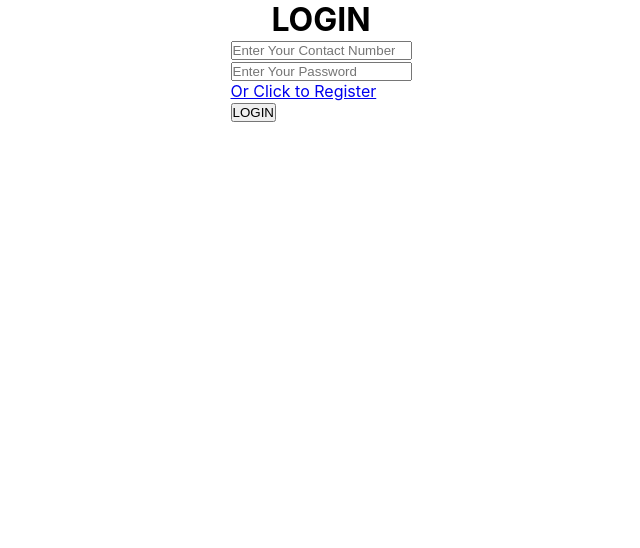
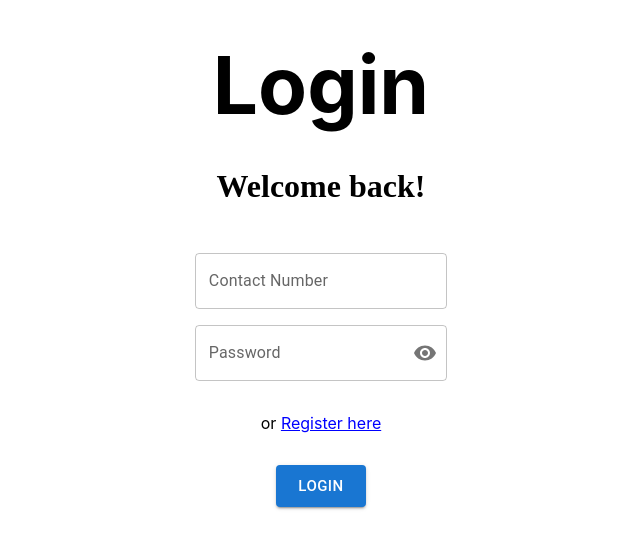
Before and after one commit to pranjal-sarkar/family-website-frontend, a React (Create React App) app: page / in a window 1280 px wide. Shown: the top 548 px of the page, without its empty margins (319-959 px from the left). Built offline with nearby package versions, Linux system fonts and the light colour scheme.

Commit message:
Frontend | Designing done. API calling is left

```diff
--- /dev/null
+++ b/src/Components/Contact Number Input/ContactNumberInput.css
@@ -0,0 +1,12 @@
+*{
+    margin: 0;
+    padding: 0;
+}
+
+.text-field-contact-number-input {
+    display: flex;
+    justify-content: center;
+    align-items: center;
+
+    margin-top: 5vh;
+}
--- /dev/null
+++ b/src/Components/Contact Number Input/ContactNumberInput.tsx
@@ -0,0 +1,26 @@
+import * as React from 'react';
+import Box from '@mui/material/Box';
+import TextField from '@mui/material/TextField';
+import './ContactNumberInput.css';
+
+export default function ContactNumberInput() {
+  return (
+    <Box
+      component="form"
+      sx={{
+        '& .MuiTextField-root': { m: 1, width: '25ch' },
+      }}
+      noValidate
+      autoComplete="off"
+    >
+      <div className='text-field-contact-number-input'>
+        <TextField
+          id="outlined-password-input"
+          label="Contact Number"
+          type="number"
+          autoComplete="current-password"
+        />
+      </div>
+    </Box>
+  );
+}
--- a/src/Components/Login Credentials/Login.css
+++ b/src/Components/Login Credentials/Login.css
@@ -3,12 +3,37 @@
     padding: 0;
 }
 
-.form-tag{
-    display: flex;
-    justify-content: center;
-    align-items: center;
+@import url('https://fonts.googleapis.com/css2?family=Dancing+Script:wght@600&family=Roboto+Mono:wght@300&family=Roboto:wght@300&display=swap');
+
+.login-heading {
+    height: 15vh;
+
+    /* background-color: red; */
+
 }
 
-h1 {
-    text-align: center;
+.display-flex {
+    display: flex;
+    align-items: center;
+    justify-content: center;
 }
+
+.login-heading h1 {
+    height: 100%;
+    font-size: 10vh;
+}
+
+.welcome-back-writing h1 {
+    font-family: 'Dancing Script', cursive;
+    /* font-family: 'Roboto', sans-serif;
+    font-family: 'Roboto Mono', monospace; */
+}
+
+.or-register-here-link {
+    /* text-decoration: none; */
+}
+
+span{
+    color: blue;
+    text-decoration: underline;
+}
--- a/src/Components/Login Credentials/Login.tsx
+++ b/src/Components/Login Credentials/Login.tsx
@@ -13,6 +13,14 @@ import { useNavigate, NavLink } from 'react-router-dom';
 
 // importing custom hooks
 import { useMemberAuthContext } from '../../hooks/useMemberAuthContext';
+
+// importing images
+import src from '../../Assets/DadaWriting.jpeg';
+
+// importing components
+import ContactNumberInput from '../Contact Number Input/ContactNumberInput.tsx';
+import PasswordInput from '../Password Input/PasswordInput.tsx';
+import LoginSubmitButton from '../Login Submit Button/LoginSubmitButton.tsx';
 
 const Login = () => {
   const navigate = useNavigate();
@@ -41,7 +49,7 @@ const Login = () => {
 
       console.log("process.env.HOSTED_BACKEND_DOMAIN: ");
       console.log(process.env.REACT_APP_HOSTED_BACKEND_DOMAIN);
-      console.log(typeof(process.env.REACT_APP_HOSTED_BACKEND_DOMAIN));
+      console.log(typeof (process.env.REACT_APP_HOSTED_BACKEND_DOMAIN));
 
       const url = process.env.REACT_APP_HOSTED_BACKEND_DOMAIN + '/api/v1.0.0/authentication/member-login';
 
@@ -73,24 +81,28 @@ const Login = () => {
 
   return (
     <>
-      <div className="login-components">
-        <h1>LOGIN</h1>
-        <div className="form-tag">
-          <form>
-            <div className="contact-input">
-              <input type="number" placeholder='Enter Your Contact Number' onChange={handleChangeContact} />
-            </div>
+      <div className="login-heading">
+        <h1 className='display-flex'>Login</h1>
+      </div>
 
-            <div className="password-input">
-              <input type="password" placeholder='Enter Your Password' onChange={handleChangePassword} />
-            </div>
+      <div className="welcome-back-writing">
+        <h1 className='display-flex'>Welcome back!</h1>
+      </div>
 
-            <div className="login-submit-button">
-              <p><NavLink to="/sign-up">Or Click to Register</NavLink> </p>
-              <button type="submit" onClick={loginSubmit}>LOGIN</button>
-            </div>
-          </form>
-        </div>
+      <div className="contact-number-input">
+        <ContactNumberInput />
+      </div>
+
+      <div className="password-input">
+        <PasswordInput />
+      </div>
+
+      <div className="or-register-here-link display-flex">
+        <p>or <span>Register here</span></p>
+      </div>
+
+      <div className="login-submit-button">
+        <LoginSubmitButton />
       </div>
     </>
   )
--- /dev/null
+++ b/src/Components/Login Submit Button/LoginSubmitButton.css
@@ -0,0 +1,7 @@
+.display-flex {
+    display: flex;
+    justify-content: center;
+    align-items: center;
+
+    margin-top: 3vh;
+}
--- /dev/null
+++ b/src/Components/Login Submit Button/LoginSubmitButton.tsx
@@ -0,0 +1,16 @@
+import * as React from 'react';
+import Box from '@mui/material/Box';
+import Button from '@mui/material/Button';
+import './LoginSubmitButton.css';
+
+export default function LoginSubmitButton() {
+    return (
+        <Box sx={{ '& button': { m: 1 } }}>
+            <div className='display-flex'>
+                <Button variant="contained" size="large">
+                    Login
+                </Button>
+            </div>
+        </Box>
+    );
+}
--- /dev/null
+++ b/src/Components/Password Input/PasswordInput.css
@@ -0,0 +1,5 @@
+.password-input {
+    display: flex;
+    justify-content: center;
+    align-items: center;
+}
--- /dev/null
+++ b/src/Components/Password Input/PasswordInput.tsx
@@ -0,0 +1,51 @@
+import * as React from 'react';
+import Box from '@mui/material/Box';
+import IconButton from '@mui/material/IconButton';
+import Input from '@mui/material/Input';
+import FilledInput from '@mui/material/FilledInput';
+import OutlinedInput from '@mui/material/OutlinedInput';
+import InputLabel from '@mui/material/InputLabel';
+import InputAdornment from '@mui/material/InputAdornment';
+import FormHelperText from '@mui/material/FormHelperText';
+import FormControl from '@mui/material/FormControl';
+import TextField from '@mui/material/TextField';
+import Visibility from '@mui/icons-material/Visibility';
+import VisibilityOff from '@mui/icons-material/VisibilityOff';
+import './PasswordInput.css';
+
+export default function PasswordInput() {
+  const [showPassword, setShowPassword] = React.useState(false);
+
+  const handleClickShowPassword = () => setShowPassword((show) => !show);
+
+  const handleMouseDownPassword = (event: React.MouseEvent<HTMLButtonElement>) => {
+    event.preventDefault();
+  };
+
+  return (
+    <Box sx={{ display: 'flex', flexWrap: 'wrap' }}>
+      <div className='password-input'>
+        <FormControl sx={{ m: 1, width: '25ch' }} variant="outlined">
+          <InputLabel htmlFor="outlined-adornment-password">Password</InputLabel>
+          <OutlinedInput
+            id="outlined-adornment-password"
+            type={showPassword ? 'text' : 'password'}
+            endAdornment={
+              <InputAdornment position="end">
+                <IconButton
+                  aria-label="toggle password visibility"
+                  onClick={handleClickShowPassword}
+                  onMouseDown={handleMouseDownPassword}
+                  edge="end"
+                >
+                  {showPassword ? <VisibilityOff /> : <Visibility />}
+                </IconButton>
+              </InputAdornment>
+            }
+            label="Password"
+          />
+        </FormControl>
+      </div>
+    </Box>
+  );
+}
```
